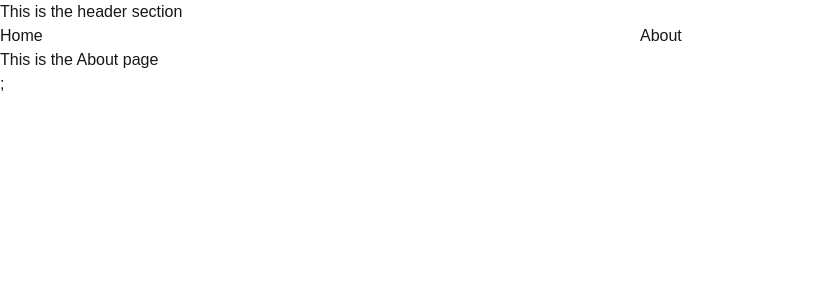
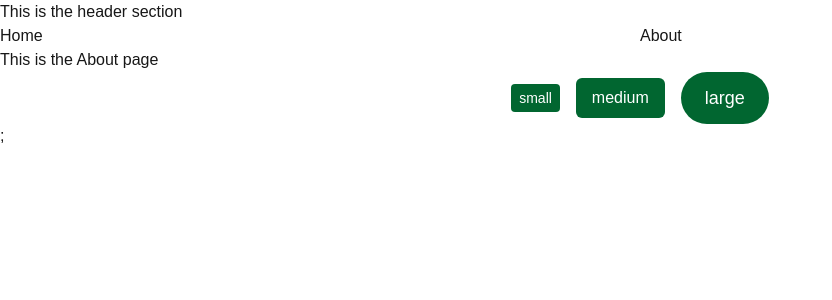
Before and after one commit to kodget/alx-project-0x02-setup, a Next.js app in the folder alx-project-0x02/: page /about in a window 1280 px wide. Shown: the top 300 px of the page, without its empty margins (0-832 px from the left). Built offline with nearby package versions, Linux system fonts and the light colour scheme.

Commit message:
Refractor: Button component

```diff
--- /dev/null
+++ b/alx-project-0x02/components/common/Button.tsx
@@ -0,0 +1,10 @@
+import { ButtonProps } from "@/interfaces";
+const Button: React.FC<ButtonProps> = ({ size, shape, title }) => {
+  return (
+    <button className={`p-4 bg-green-800 text-white ${size} ${shape}`}>
+      {title}
+    </button>
+  );
+};
+
+export default Button;
--- a/alx-project-0x02/interfaces/index.ts
+++ b/alx-project-0x02/interfaces/index.ts
@@ -1,3 +1,9 @@
+export interface ButtonProps {
+  shape: string;
+  size: string;
+  title: string;
+}
+
 export interface Person {
   id: string; // unique identifier
   name: string;
--- a/alx-project-0x02/pages/about.tsx
+++ b/alx-project-0x02/pages/about.tsx
@@ -1,5 +1,16 @@
+import Button from "@/components/common/Button";
+
 const About = () => {
-  return <div>This is the About page</div>;
+  return (
+    <div>
+      <div>This is the About page</div>
+      <div className="flex flex-row justify-center items-center gap-4">
+        <Button size="px-2 py-1 text-sm" shape="rounded-sm" title="small" />
+        <Button size="px-4 py-2 text-base" shape="rounded-md" title="medium" />
+        <Button size="px-6 py-3 text-lg" shape="rounded-full" title="large" />
+      </div>
+    </div>
+  );
 };
 
 export default About;
--- a/alx-project-0x02/pages/home.tsx
+++ b/alx-project-0x02/pages/home.tsx
@@ -13,7 +13,11 @@ const Home = () => {
       <CardList />
       {/* When isModalOpen is set to true, the PostModal component shows up with a form */}
       {isModalOpen && (
-        <PostModal isModalOpen={isModalOpen} setIsModalOpen={setIsModalOpen} />
+        <PostModal
+          addPerson={addPerson}
+          isModalOpen={isModalOpen}
+          setIsModalOpen={setIsModalOpen}
+        />
       )}
     </>
   );
```
